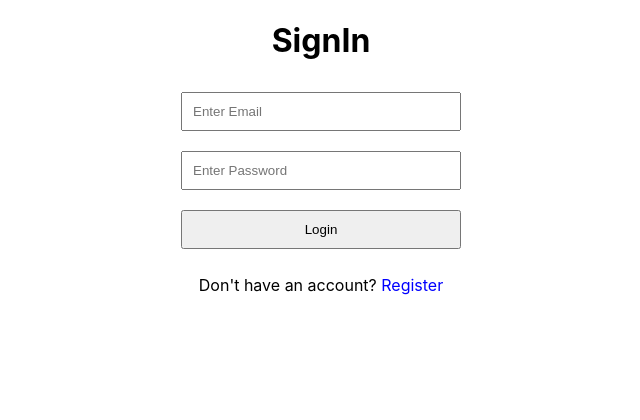
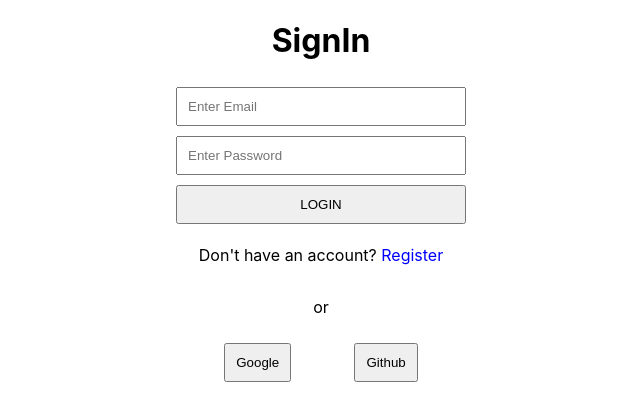
Before and after one commit to ShakibUddin/React-Firebase-Authentication, a React (Create React App) app: page / in a window 1280 px wide. Shown: the top 420 px of the page, without its empty margins (319-959 px from the left). Built offline with nearby package versions, Linux system fonts and the light colour scheme; no server answers.

Commit message:
added google,github,email signin and email signup successfully.

```diff
--- a/src/Components/App/App.js
+++ b/src/Components/App/App.js
@@ -1,8 +1,12 @@
 import { BrowserRouter, Route, Switch } from 'react-router-dom';
+import initializeFirebase from '../../Firebase/firebase.init';
 import NotFound from '../NotFound/NotFound';
 import SignInForm from '../SignInForm/SignInForm';
 import SignUpForm from '../SignUpForm/SignUpForm';
 import './App.css';
+
+initializeFirebase();
+
 
 function App() {
   return (
--- a/src/Components/SignInForm/SignInForm.css
+++ b/src/Components/SignInForm/SignInForm.css
@@ -4,8 +4,12 @@
   display: flex;
   flex-direction: column;
 }
-.form input,
+.form input {
+  padding: 10px;
+  margin: 5px;
+}
 button {
+  cursor: pointer;
   padding: 10px;
   margin: 10px;
 }
@@ -13,3 +17,14 @@ button {
   cursor: pointer;
   color: blue;
 }
+.error-label {
+  color: white;
+  padding: 5px;
+  margin: 0px 5px;
+  background-color: rgb(197, 69, 69);
+  text-align: center;
+}
+.login-options {
+  display: flex;
+  justify-content: space-evenly;
+}
--- a/src/Components/SignInForm/SignInForm.js
+++ b/src/Components/SignInForm/SignInForm.js
@@ -1,32 +1,104 @@
+import { getAuth, GithubAuthProvider, GoogleAuthProvider, signInWithEmailAndPassword, signInWithPopup } from "firebase/auth";
 import React, { useState } from 'react';
 import { useHistory } from "react-router-dom";
+import useEmailValidator from '../../Hooks/useEmailValidator';
+import usePasswordValidator from '../../Hooks/usePasswordValidator';
+import useUserSignIn from '../../Hooks/useUserSignIn';
 import './SignInForm.css';
 
+
+const googleProvider = new GoogleAuthProvider();
+const gitHubProvider = new GithubAuthProvider();
+
 const SignInForm = () => {
-    let [inputData, setInputData] = useState({
-        email: "",
-        password: ""
-    });
+    const auth = getAuth();
     let [error, setError] = useState("");
-
+    let [user, setUser] = useUserSignIn();
+    let [email, handleEmailInput, emailError] = useEmailValidator();
+    let [password, , handlePasswordInput, passwordError] = usePasswordValidator();
     let history = useHistory();
 
-    function handleClick() {
+    let handleGoogleSignIn = () => {
+        signInWithPopup(auth, googleProvider)
+            .then(result => {
+                const { displayName, email, photoURL } = result.user;
+                const loggedInUser = {
+                    name: displayName,
+                    email: email,
+                    photo: photoURL
+                };
+                setUser(loggedInUser);
+            })
+            .catch(error => {
+                console.log(error.message);
+            })
+    }
+    let handleGithubSignIn = () => {
+        signInWithPopup(auth, gitHubProvider)
+            .then(result => {
+                const { displayName, photoURL, email } = result.user;
+                const loggedInUser = {
+                    name: displayName,
+                    email: email,
+                    photo: photoURL
+                }
+                setUser(loggedInUser);
+                console.log(result.user);
+            })
+            .catch(error => {
+                if (error.message === "Firebase: Error (auth/account-exists-with-different-credential).") {
+                    console.log("User with same email already exists")
+                }
+            })
+    }
+
+    let handleEmailSignIn = (e) => {
+        console.log(email, password);
+        e.preventDefault();
+        signInWithEmailAndPassword(auth, email, password)
+            .then((userCredential) => {
+                // Signed in
+                const user = userCredential.user;
+                console.log(user);
+                setError("Invalid email/password");
+            })
+            .catch((error) => {
+                const errorCode = error.code;
+                const errorMessage = error.message;
+                console.log(errorMessage);
+                if (errorMessage === 'Firebase: Error (auth/wrong-password).') {
+                    setError("Invalid email/password");
+                }
+
+            });
+    }
+    let handleClick = () => {
         history.push('./signup');
     }
-    function handleEmailInput(e) {
-        console.log(e.target.value);
-    }
-    function handlePasswordInput(e) {
-        console.log(e.target.value);
-    }
+
     return (
-        <form className="form">
+        <form onSubmit={e => { handleEmailSignIn(e) }} className="form">
             <h1>SignIn</h1>
-            <input type="text" name="" onBlur={e => { handleEmailInput(e) }} placeholder="Enter Email" />
-            <input type="password" name="" onBlur={e => { handlePasswordInput(e) }} placeholder="Enter Password" />
-            <button>Login</button>
+            <input required type="email" name="" onBlur={e => { handleEmailInput(e) }} placeholder="Enter Email" />
+            {
+                emailError.length > 0 && <p className="error-label">{emailError}</p>
+            }
+            <input required type="password" name="" onBlur={e => { handlePasswordInput(e) }} placeholder="Enter Password" />
+            {
+                passwordError.length > 0 && <p className="error-label">{passwordError}</p>
+            }
+            {
+                error.length > 0 && <p className="error-label">{error}</p>
+            }
+
+            <input type="submit" value="LOGIN" />
+
             <p>Don't have an account? <span onClick={handleClick}>Register</span></p>
+            <p>or</p>
+            <div className="login-options">
+                <button onClick={handleGoogleSignIn}>Google</button>
+                <button onClick={handleGithubSignIn}>Github</button>
+            </div>
         </form>
     );
 };
--- a/src/Components/SignUpForm/SignUpForm.js
+++ b/src/Components/SignUpForm/SignUpForm.js
@@ -1,42 +1,74 @@
+import { createUserWithEmailAndPassword, getAuth } from "firebase/auth";
 import React, { useState } from 'react';
 import { useHistory } from 'react-router';
+import useContactValidator from '../../Hooks/useContactValidator';
+import useEmailValidator from '../../Hooks/useEmailValidator';
+import usePasswordValidator from '../../Hooks/usePasswordValidator';
 
 const SignUpForm = () => {
-    let [inputData, setInputData] = useState({
-        name: "",
-        email: "",
-        contact: "",
-        password: ""
-    });
     let [error, setError] = useState("");
+    let [email, handleEmailInput, emailError] = useEmailValidator();
+    let [password, setPassword, handlePasswordInput, passwordError] = usePasswordValidator();
+    let [contact, handleContactInput, contactError] = useContactValidator();
+    let [confirmPasswordError, setConfirmPasswordError] = useState("");
 
     let history = useHistory();
 
     function handleClick() {
-        history.push('./signin');
+        history.push('/signin');
     }
-    function handleEmailInput(e) {
-        console.log(e.target.value);
+
+    let handleFirebaseEmailSignUp = (e) => {
+        const auth = getAuth();
+        console.log(email, contact, password);
+        e.preventDefault();
+        createUserWithEmailAndPassword(auth, email, password)
+            .then((userCredential) => {
+                // Signed in
+                const user = userCredential.user;
+                console.log(user);
+            })
+            .catch((error) => {
+                const errorCode = error.code;
+                const errorMessage = error.message;
+                console.log(errorMessage);
+                setError(errorMessage);
+            });
     }
-    function handlePasswordInput(e) {
-        console.log(e.target.value);
+
+    let handleConfirmPasswordInput = (e) => {
+        if (password !== e.target.value) {
+            setConfirmPasswordError("Passwords don't match");
+        }
+        else {
+            setPassword(e.target.value);
+            setConfirmPasswordError("");
+        }
     }
-    function handleContactInput(e) {
-        console.log(e.target.value);
-    }
-    function handleFormSubmit(e) {
-        console.log(e.target.value);
-        setInputData(e.target.value);
-        e.preventDefault();
-    }
+
     return (
-        <form onSubmit={(e) => { handleFormSubmit(e) }} className="form">
+        <form onSubmit={(e) => { handleFirebaseEmailSignUp(e) }} className="form">
             <h1>Sign Up</h1>
-            <input type="text" name="" onBlur={e => { handleEmailInput(e) }} placeholder="Enter Email" />
-            <input type="text" name="" onBlur={e => { handleContactInput(e) }} placeholder="Enter Contact Number" />
+            <input required minLength="3" maxLength="30" type="email" name="" onBlur={e => { handleEmailInput(e) }} placeholder="Enter Email" />
+            {
+                emailError.length > 0 && <p className="error-label">{emailError}</p>
+            }
+            <input required type="number" name="" onBlur={e => { handleContactInput(e) }} placeholder="Enter Contact Number" />
+            {
+                contactError.length > 0 && <p className="error-label">{contactError}</p>
+            }
             <input type="password" name="" onBlur={e => { handlePasswordInput(e) }} placeholder="Enter Password" />
-            <input type="password" name="" onBlur={e => { handlePasswordInput(e) }} placeholder="Confirm Password" />
-            <button>Create Account</button>
+            {
+                passwordError.length > 0 && <p className="error-label">{passwordError}</p>
+            }
+            <input required minLength="1" maxLength="20" type="password" name="" onBlur={e => { handleConfirmPasswordInput(e) }} placeholder="Confirm Password" />
+            {
+                confirmPasswordError.length > 0 && <p className="error-label">{confirmPasswordError}</p>
+            }
+            {
+                error.length > 0 && <p className="error-label">{error}</p>
+            }
+            <input type="submit" value="Create Account" />
             <p>Already have an account? <span onClick={handleClick}>Login</span></p>
         </form>
     );
--- /dev/null
+++ b/src/Firebase/firebase.init.js
@@ -0,0 +1,8 @@
+import { initializeApp } from "firebase/app";
+import firebaseConfig from "../Configuration/firebase.config";
+
+function initializeFirebase() {
+    initializeApp(firebaseConfig);
+}
+
+export default initializeFirebase;
--- /dev/null
+++ b/src/Hooks/useContactValidator.js
@@ -0,0 +1,20 @@
+import { useState } from "react";
+
+function useContactValidator() {
+    let [contact, setContact] = useState("");
+    let [error, setError] = useState("");
+    function handleContactInput(e) {
+        const contactRegex = /(^(\+8801|8801|01|008801))[1|3-9]{1}(\d){8}$/;
+        if (contactRegex.test(e.target.value)) {
+            setContact(e.target.value);
+            setError("");
+        }
+        else {
+            setError("Invalid contact number");
+        }
+    }
+
+    return [contact, handleContactInput, error];
+}
+
+export default useContactValidator;
--- /dev/null
+++ b/src/Hooks/useEmailValidator.js
@@ -0,0 +1,20 @@
+import { useState } from "react";
+
+function useEmailValidator() {
+    let [email, setEmail] = useState("");
+    let [error, setError] = useState("");
+    function handleEmailInput(e) {
+        const emailRegex = /^(([^<>()[\]\\.,;:\s@"]+(\.[^<>()[\]\\.,;:\s@"]+)*)|(".+"))@((\[[0-9]{1,3}\.[0-9]{1,3}\.[0-9]{1,3}\.[0-9]{1,3}\])|(([a-zA-Z\-0-9]+\.)+[a-zA-Z]{2,}))$/;
+        if (emailRegex.test(e.target.value.toLowerCase())) {
+            setEmail(e.target.value);
+            setError("");
+        }
+        else {
+            setError("Invalid email address");
+        }
+    }
+
+    return [email, handleEmailInput, error];
+}
+
+export default useEmailValidator;
--- /dev/null
+++ b/src/Hooks/usePasswordValidator.js
@@ -0,0 +1,20 @@
+import { useState } from "react";
+
+function usePasswordValidator() {
+    let [password, setPassword] = useState("");
+    let [error, setError] = useState("");
+    function handlePasswordInput(e) {
+        const passwordRegex = /^(?=.*\d)(?=.*[a-z])(?=.*[A-Z])[0-9a-zA-Z]{8,20}$/;
+        if (passwordRegex.test(e.target.value)) {
+            setPassword(e.target.value);
+            setError("");
+        }
+        else {
+            setError("Password must have at least one uppercase, one lowercase, one digit and within 8 to 20 chatacters");
+        }
+    }
+
+    return [password, setPassword, handlePasswordInput, error];
+}
+
+export default usePasswordValidator;
--- /dev/null
+++ b/src/Hooks/useUserSignIn.js
@@ -0,0 +1,8 @@
+import { useState } from 'react';
+
+let useUserSignIn = () => {
+    const [user, setUser] = useState({})
+    return [user, setUser];
+}
+
+export default useUserSignIn;
```
Also changed, not shown: src/Components/Profile/Profile.js (added, +26 -0 lines).
